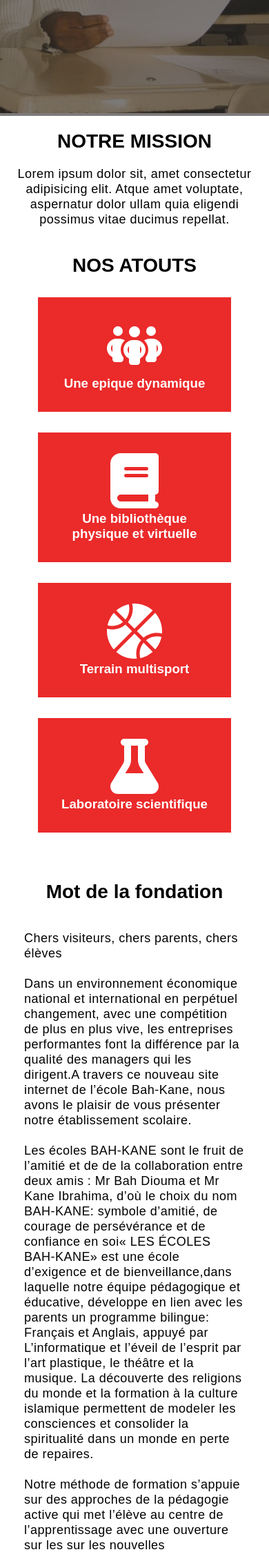
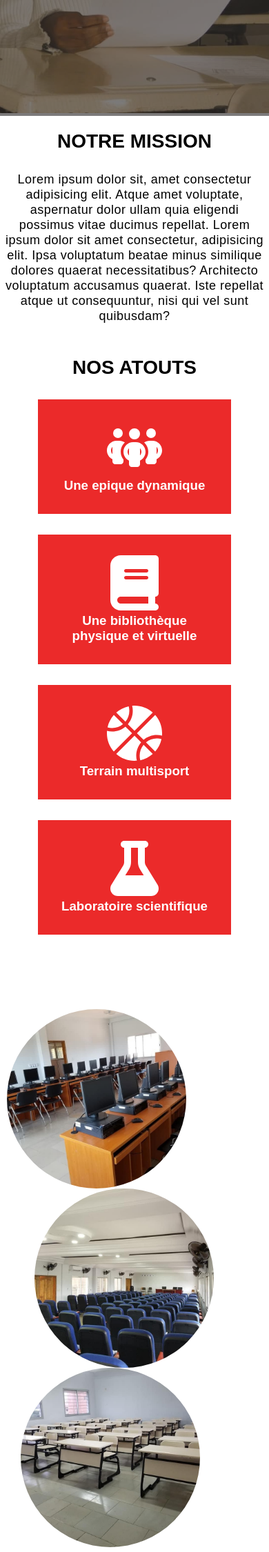
Before and after one commit to NormalGuy42/School-website, a PHP site: the page made by Lycée-primaire/index.html in a window 390 px wide. Shown: the part 336-2586 px from the top of the page at 69% size. Run offline with PHP 8.4, Linux system fonts and the light colour scheme.

Commit message:
New commit

```diff
--- a/Lycée-primaire/about.html
+++ b/Lycée-primaire/about.html
@@ -12,7 +12,9 @@
     <header>
         <nav>
             <div class="logo">
-                <img src="../assets/bah_kane_circle.png" alt="school logo">
+                <a href="index.html">
+                    <img src="../assets/bah_kane_circle.png" alt="school logo">
+                </a>
             </div>
             <ul class="menu">
                 <li><a href="index.html">Acceuil</a></li>
--- a/Lycée-primaire/admission.html
+++ b/Lycée-primaire/admission.html
@@ -12,7 +12,9 @@
     <header>
         <nav>
             <div class="logo">
-                <img src="../assets/bah_kane_circle.png" alt="school logo">
+                <a href="index.html">
+                    <img src="../assets/bah_kane_circle.png" alt="school logo">
+                </a>
             </div>
             <ul class="menu">
                 <li><a href="index.html">Acceuil</a></li>
--- a/Lycée-primaire/contact.html
+++ b/Lycée-primaire/contact.html
@@ -12,7 +12,9 @@
     <header>
         <nav>
             <div class="logo">
-                <img src="../assets/bah_kane_circle.png" alt="school logo">
+                <a href="index.html">
+                    <img src="../assets/bah_kane_circle.png" alt="school logo">
+                </a>
             </div>
             <ul class="menu">
                 <li><a href="index.html">Acceuil</a></li>
--- a/Lycée-primaire/index.html
+++ b/Lycée-primaire/index.html
@@ -90,6 +90,7 @@
             line-height: 22px;
             letter-spacing: 0.03rem;
             font-size: 18px;
+            padding: 8px;
         }
         /*Content grid start*/
         .content_grid{
@@ -117,18 +118,14 @@
         /*Content grid*/
         .content .circular img{
             border-radius: 50%;
-            width: 30%;
-            max-width: 500px;
-            min-width: 200px;
-            height: 30%;
-            max-height: 500px;
-            min-height: 200px;
+            width: 320px;
+            height: 320px;
             object-fit: cover;
             position: relative;
             display: block;
         }
         .content .circular img:nth-child(1){left: 20%;}
-        .content .circular img:nth-child(2){left: 70%;}
+        .content .circular img:nth-child(2){left: 50%;}
         .content .circular img:nth-child(3){left: 30%;}
         /*Content end*/
         @media (max-width:1220px) {
@@ -156,15 +153,19 @@
                 grid-template-columns: repeat(auto-fit,280px);
             }
             /*Images*/
-            .content img:nth-child(1){left: 10%;}
-            .content img:nth-child(2){left: 40%;}
-            .content img:nth-child(3){left: 20%;}
+            .content .circular img{
+                width: 260px;
+                height: 260px;
+            }
+            .content .circular img:nth-child(1){left: 10%;}
+            .content .circular img:nth-child(2){left: 36%;}
+            .content .circular img:nth-child(3){left: 20%;}
         }
-        @media (max-width:400px) {
-            .content{padding: 15px;}
-            .content img:nth-child(1){left: 20px;}
-            .content img:nth-child(2){left: 60px;}
-            .content img:nth-child(3){left: 20px;}
+        @media (max-width:420px) {
+            .content{padding: 15px 0;}
+            .content .circular img:nth-child(1){left: 10px;}
+            .content .circular img:nth-child(2){left: 50px;}
+            .content .circular img:nth-child(3){left: 30px;}
         }
     </style>
     <script src="script.js" defer></script>
@@ -183,7 +184,9 @@
             <header>
                 <nav>
                     <div class="logo">
-                        <img src="../assets/bah_kane_circle.png" alt="school logo">
+                        <a href="index.html">
+                            <img src="../assets/bah_kane_circle.png" alt="school logo">
+                        </a>
                     </div>
                     <ul class="menu">
                         <li><a href="index.html">Acceuil</a></li>
@@ -218,7 +221,10 @@
         <div class="content">
             <h1>NOTRE MISSION</h1>
             <p>Lorem ipsum dolor sit, amet consectetur adipisicing elit.
-                Atque amet voluptate, aspernatur dolor ullam quia eligendi possimus vitae ducimus repellat.</p>
+                Atque amet voluptate, aspernatur dolor ullam quia eligendi possimus vitae ducimus repellat.
+                Lorem ipsum dolor sit amet consectetur, adipisicing elit. Ipsa voluptatum beatae minus similique
+                dolores quaerat necessitatibus? Architecto voluptatum accusamus quaerat. Iste repellat atque ut consequuntur,
+                nisi qui vel sunt quibusdam?</p>
         </div>
         <div class="content">
             <h1>NOS ATOUTS</h1>
@@ -273,22 +279,19 @@
             </div>
         </div>
         <div class="content">
-            <h1>Mot de la fondation</h1>
-            <p class="organisation">
-            Chers visiteurs, chers parents, chers élèves <br>
-            <br>
-            Dans un environnement économique national et international en perpétuel changement, avec une compétition de plus en plus vive, les entreprises performantes font la différence
-            par la qualité des managers qui les dirigent.A travers ce nouveau site internet de l’école Bah-Kane, nous avons le plaisir de vous présenter notre établissement scolaire. <br><br>
-            Les écoles BAH-KANE sont le fruit de l’amitié et de de la collaboration entre deux amis :
-            Mr Bah Diouma et Mr Kane Ibrahima, d’où le choix du nom BAH-KANE: symbole d’amitié, de courage de persévérance et de confiance en soi« LES ÉCOLES BAH-KANE» est une école d’exigence
-            et de bienveillance,dans laquelle notre équipe pédagogique et éducative, développe en lien avec les parents un programme bilingue: Français et Anglais, appuyé par L’informatique et l’éveil de l’esprit par l’art plastique, le théâtre et la musique.
-            La découverte des religions du monde et la formation à la culture islamique permettent de modeler les consciences et consolider la spiritualité dans un monde en perte de repaires. <br><br>
-            Notre méthode de formation s’appuie sur des approches de la pédagogie active qui met l’élève au centre de l’apprentissage avec une ouverture sur les sur les nouvelles technologies.
-            BAH-KANE est une école de l’équilibre qui accueille, éduque, éveille,transmet, accompagne et fait grandir dans les bonnes traditions les élèves qui nous sont confiés. Notre slogan : la rigueur dans l’excellence, inscrit chacun année sa marque dans le paysage scolaire de notre pays.N’hésitez donc pas à naviguer sur les différentes pages du site pour y découvrir
-            les nombreuses informations sur notre Etablissement et sur les équipes qui portent cette ambitieuse mission que celle de former les esprits et les cœurs.
-
-            Les Fondateurs BAH-KANE
-            </p>
+            <div class="flex">
+                <div class="box">
+                    <img src="" alt="">
+                </div>
+                <div class="box"></div>
+            </div>
+        </div>
+         <div class="content">
+            <div class="circular">
+                <img src="../assets/content_1.jpeg" alt="">
+                <img src="../assets/content_2.jpeg" alt="">
+                <img src="../assets/content_3.jpeg" alt="">
+            </div>
         </div>
         <div class="contact_content">
             <h1>Contactez-nous</h1>
@@ -305,11 +308,6 @@
             </div>
 
         </div>
-        <!-- <div class="content">
-            <img src="../assets/content_1.jpeg" alt="">
-            <img src="../assets/content_2.jpeg" alt="">
-            <img src="../assets/content_3.jpeg" alt="">
-        </div> -->
     </section>
     <!--Footer start-->
     <footer>
--- a/Lycée-primaire/program.html
+++ b/Lycée-primaire/program.html
@@ -12,7 +12,9 @@
     <header>
         <nav>
             <div class="logo">
-                <img src="../assets/bah_kane_circle.png" alt="school logo">
+                <a href="index.html">
+                    <img src="../assets/bah_kane_circle.png" alt="school logo">
+                </a>
             </div>
             <ul class="menu">
                 <li><a href="index.html">Acceuil</a></li>
--- a/Lycée-primaire/style.css
+++ b/Lycée-primaire/style.css
@@ -13,7 +13,9 @@ body{
 }
 /*header start*/
 .show{
-    display: block !important;
+    /* display: block !important; */
+    left: 0 !important;
+    transition: all .5s;
 }
 .header_content{
     max-height: 600px;
@@ -58,6 +60,11 @@ header nav{
     cursor: pointer;
 }
 /*header end*/
+/*Title*/
+.title{
+    font-size: 36px;
+}
+/*Title*/
 /*Contact start*/
 .contact_content{
     background-color: #eee;
@@ -161,19 +168,20 @@ footer svg{
         flex-wrap: wrap;
     }
     .menu{
-        display: none;
-        height: fit-content;
+        display: block;
+        height: 300px;
         position: absolute;
         top: 104px;
-        background-color: white;
+        left: -100%;
+        background-color: #01509d;
         width: 100%;
-        padding-bottom: 20px;
+        transition: all .5s;
     }
     .menu li{
-        margin-top: 20px ;
+        margin-top: 30px ;
     }
     .menu li a {
-        color: black;
+        color: white;
         justify-content: center;
     }
     .logo{
@@ -197,7 +205,7 @@ footer svg{
 }
 @media (max-width:400px) {
     .contact form{
-        width: 260px;
+        width: 300px;
     }
     .contact img{
         width: 260px;
--- a/iuheg/index.html
+++ b/iuheg/index.html
@@ -277,7 +277,7 @@
         }
         .news_container .news_box img{
             width: 100%;
-            height: 70px;
+            height: 100px;
             object-fit: cover;
         }
         .news_box label{
@@ -383,7 +383,7 @@
             .other_news .news_box{
                 display: flex;
                 flex-direction: row;
-                width: 300px;
+                width: 230px;
                 gap: 12px;
             }
             .other_news .news_box img{
--- a/iuheg/style.css
+++ b/iuheg/style.css
@@ -193,11 +193,11 @@ footer .social_block svg{
         height: 0;
         overflow: hidden;
         display: block;
+        transition: height ease .5s;
     }
     .show{
         /* display: block !important; */
         height: 480px !important;
-        transition: height ease .5s;
     }
     header nav ul li{
         background-color: black;
```
Also changed, not shown: index.html (+46 -27 lines), iuheg/application.html (+58 -2 lines), iuheg/program.html (+34 -10 lines), iuheg/propos.html (+49 -0 lines), assets/Flag-Guinea.webp (added), assets/french flag.png (added).
